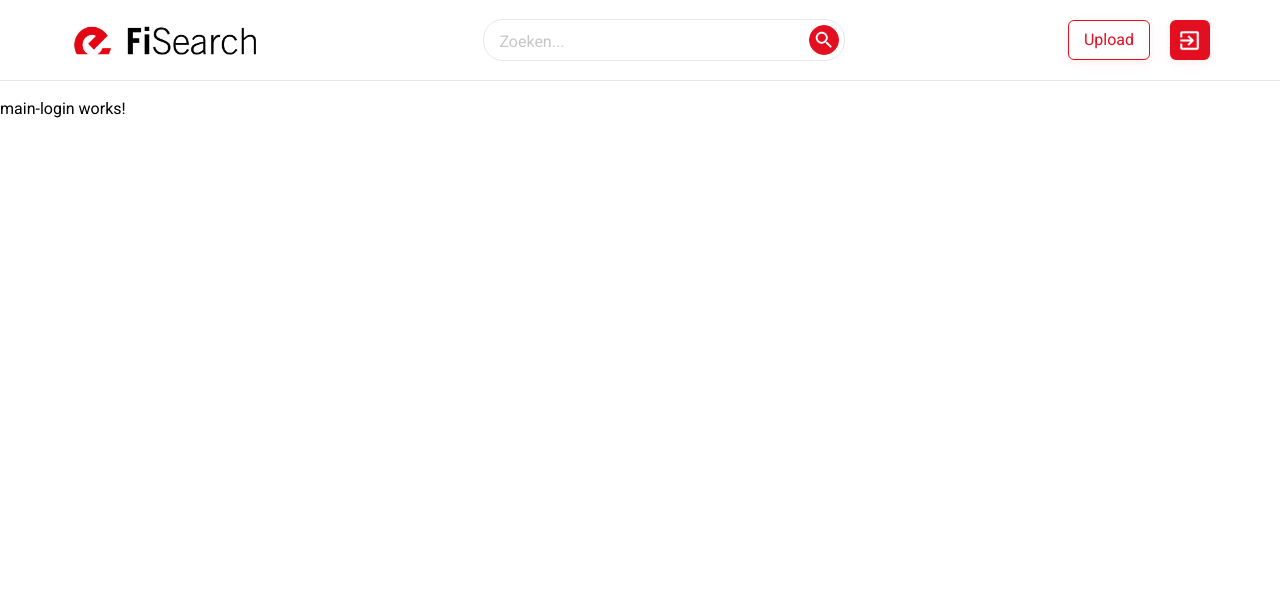
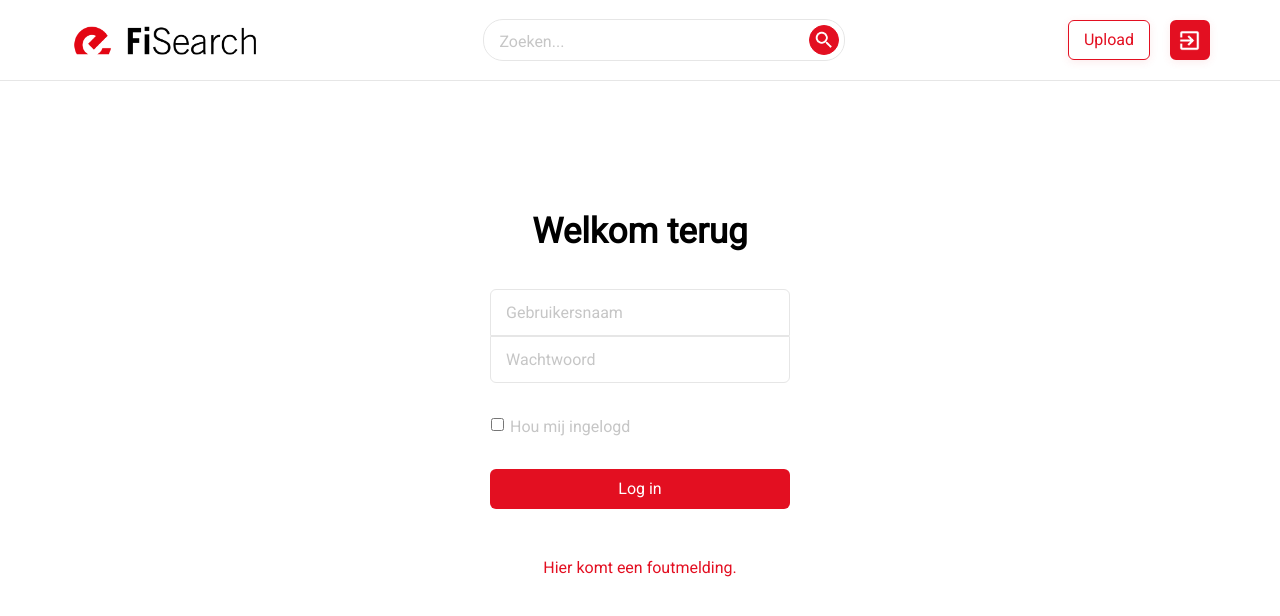
Before and after one commit to BavoMaes/fisearch-frontend, an Angular app in the folder fisearch-app/: page / in a window 1280 px wide. Shown: the top 616 px of the page. Built offline with nearby package versions, Linux system fonts and the light colour scheme.

Commit message:
Static login

```diff
--- a/fisearch-app/src/app/login/main-login/main-login.component.css
+++ b/fisearch-app/src/app/login/main-login/main-login.component.css
@@ -0,0 +1,80 @@
+.center{
+  overflow: hidden;
+  width: 100%;
+  height: calc(100vh - 160px);
+  display: flex;
+  flex-direction: column;
+  justify-content: center; /*centers items on the line (the x-axis by default)*/
+  align-items: center; /*centers items on the cross-axis (y by default)*/
+}
+
+.center h1 {
+    margin: 0 0 30px 0;
+    font-size: 35px;
+    padding: 0;
+}
+
+.center form {
+    display: flex;
+    align-items: center;
+    flex-direction: column;
+    width: 300px;
+}
+
+.center input {
+    width: 100%;
+    padding: 10px 15px;
+    border: 1px solid #e6e6e6;
+    outline: none;
+    box-sizing: border-box;
+}
+
+.center input::placeholder {
+    color: #c6c6c6;
+}
+
+.center input[type=text] {
+    margin: 0;
+    border-radius: 6px 6px 0 0;
+}
+
+.center input[type=password] {
+    margin: 0 0 30px 0;
+    border-radius: 0 0 6px 6px;
+    position: relative;
+    top: -0.5px;
+}
+
+.center .remember {
+    width: 100%;
+    align-self: flex-start;
+    margin: 0 0 30px 0;
+}
+
+.center .remember input[type=checkbox] {
+    display: inline-block;
+    box-sizing: border-box;
+    width: 5%;
+    margin: 0 5px 0 0;
+    position: relative;
+    top: -1px;
+}
+
+.remember label {
+    display: inline-block;
+    color: #c6c6c6;
+}
+
+.center button {
+    width: 100%;
+    background-color: #e30f21;
+    border-radius: 6px;
+    border: none;
+    color: #fff;
+    padding: 7.5px 0;
+    margin: 0 0 30px 0;
+}
+
+.login-error p {
+    color: #e30f21;
+}
--- a/fisearch-app/src/app/login/main-login/main-login.component.html
+++ b/fisearch-app/src/app/login/main-login/main-login.component.html
@@ -1,3 +1,15 @@
-<p>
-  main-login works!
-</p>
+<div class="center">
+  <h1>Welkom terug</h1>
+  <form>
+    <input type="text" name="username" placeholder="Gebruikersnaam" value="">
+    <input type="password" name="password" placeholder="Wachtwoord" value="">
+    <div class="remember">
+      <input name="remember" id="remember-me" type="checkbox">
+      <label for="remember-me">Hou mij ingelogd</label>
+    </div>
+    <button type="submit">Log in</button>
+  </form>
+  <div class="login-error">
+    <p>Hier komt een foutmelding.</p>
+  </div>
+</div>
```
